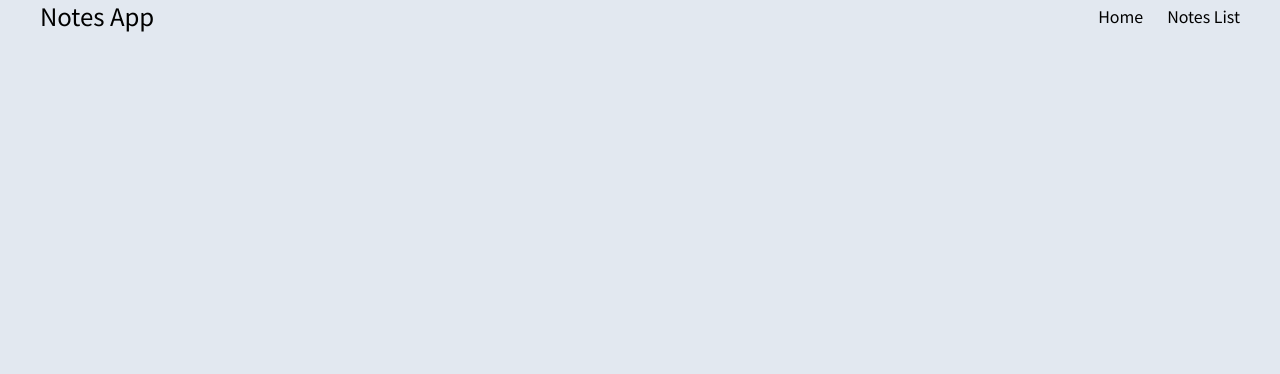
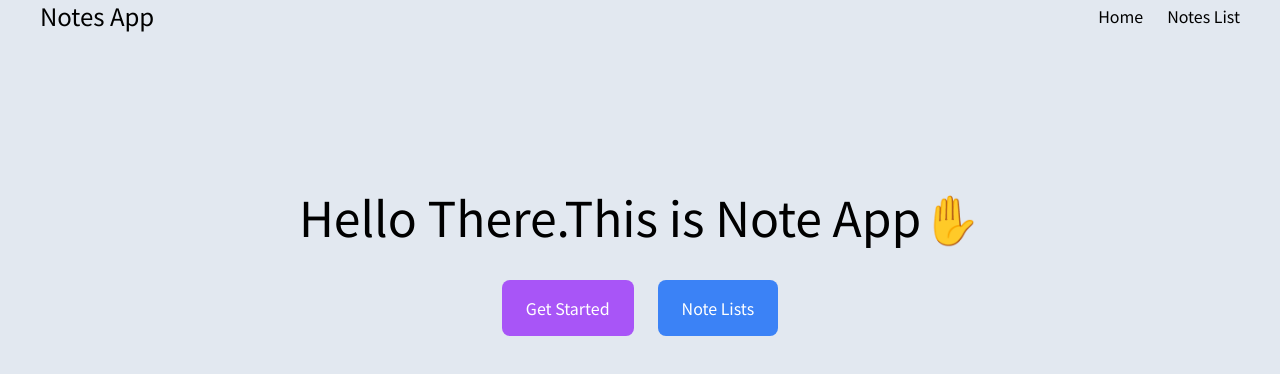
Before and after one commit to ShotaMatsushima/note-app, a Next.js app: page / in a window 1280 px wide. Shown: the top 374 px of the page. Built offline with nearby package versions, Linux system fonts and the light colour scheme.

Commit message:
create button

```diff
--- a/app/page.tsx
+++ b/app/page.tsx
@@ -1,7 +1,26 @@
 import Image from "next/image";
+import Link from "next/link";
 
 export default function Home() {
   return (
-    <main className="flex min-h-screen flex-col items-center justify-between p-24"></main>
+    <main className="flex items-center justify-center mt-40">
+      <div className="text-center">
+        <h3 className="font-medium text-5xl">Hello There.This is Note App✋</h3>
+        <div className="mt-10 flex justify-center gap-6">
+          <Link
+            href="/notes"
+            className="bg-purple-500 font-medium px-6 py-4 rounded-lg text-white hover:bg-purple-600 duration-200"
+          >
+            Get Started
+          </Link>
+          <Link
+            href="/notes"
+            className="bg-blue-500 font-medium px-6 py-4 rounded-lg text-white hover:bg-blue-600 duration-200"
+          >
+            Note Lists
+          </Link>
+        </div>
+      </div>
+    </main>
   );
 }
```
